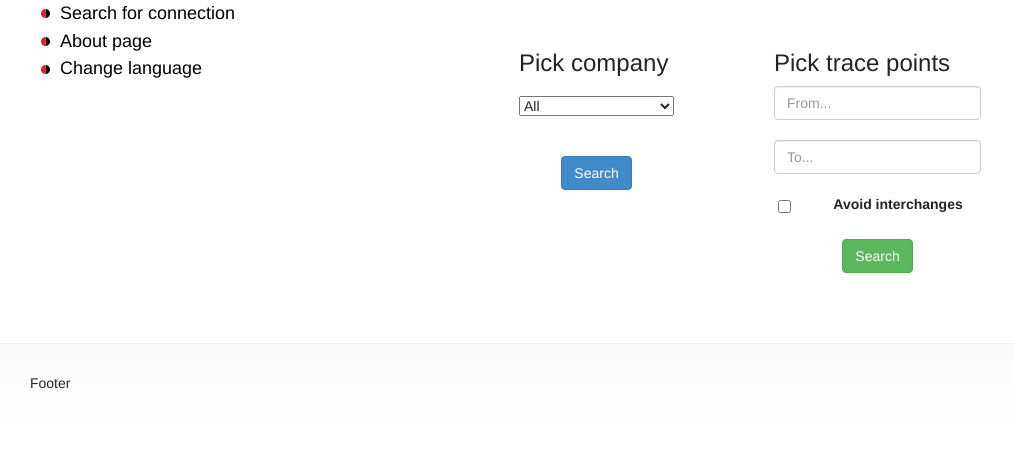
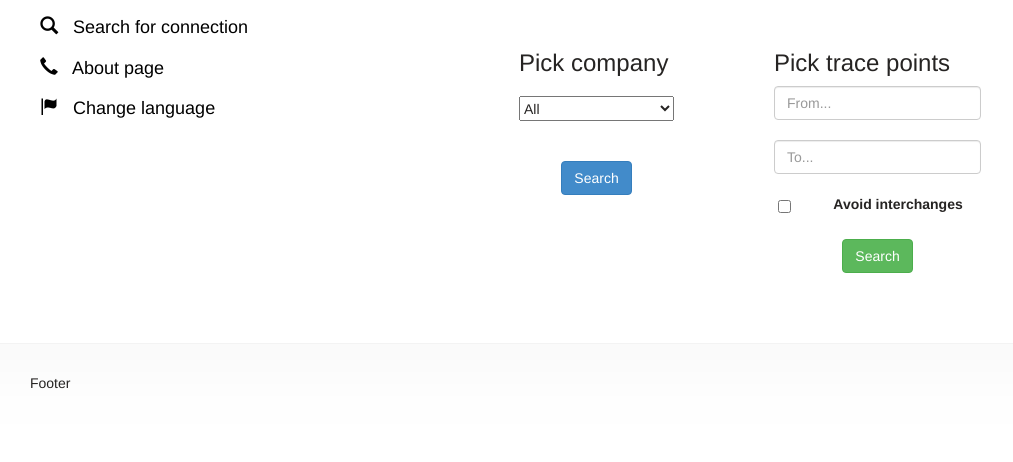
Before and after one commit to alanhawrot/jadebusem, a Django app: page / in a window 1280 px wide. Shown: the part 120-582 px from the top of the page, without its empty margins (0-1013 px from the left). Run offline with Django 3.2, Linux system fonts and the light colour scheme; data comes from the database, SQL or seed files in the repository; both versions use the stored data as it was after the commit; parts of the project's set-up code (start-up, migrations or seed data) failed here and were passed over; some libraries are stand-ins or nearby versions.

Commit message:
reworked main menu

```diff
--- a/site/static/styles/basic.css
+++ b/site/static/styles/basic.css
@@ -168,21 +168,19 @@ nav {
 }
 
 .li-nav-main-menu {
-    background-image: url("/static/images/li1.png");
-    background-repeat: no-repeat;
-    background-position: 1px center;
-    padding: 1px;
-    padding-left: 20px;
+    /*background: url("/static/images/li1.png") no-repeat 1px center;*/
+    padding: 15px 0px 0px 0px;
 }
-
+.li-nav-main-menu span {
+    margin-right: 10px;
+}
 li .li-nav-main-menu {
     background-image: url("/static/images/li2.png");
 }
 
-input {
-    border: 1px solid goldenrod;
+select {
+    height: 25px;
 }
-
 /*.select-form {*/
     /*border: 1px solid #efefef;*/
     /*-moz-appearance: none; *//* Firefox */
--- a/site/templates/jadebusem_site/nav.html
+++ b/site/templates/jadebusem_site/nav.html
@@ -1,12 +1,36 @@
 {% load i18n %}
-<ul class="ul-nav-main-menu">
-    <li class="li-nav-main-menu"><a href="{% url "SearchEngine.views.search" %}">{% trans 'Search for connection' %}</a>
+<ul class="breadcrumbu" class="ul-nav-main-menu" style="list-style: none;">
+    <li class="li-nav-main-menu">
+        <a href="{% url "SearchEngine.views.search" %}">
+            <span class="glyphicon glyphicon-search"></span>
+            {% trans 'Search for connection' %}
+        </a>
     </li>
     {% if login %}
-        <li class="li-nav-main-menu"><a href={% url "schedules.views.show_list" %}>{% trans 'My schedules' %}</a></li>
-        <li class="li-nav-main-menu"><a href={% url "schedules.views.add" %}>{% trans 'Add schedule' %}</a></li>
+        <li class="li-nav-main-menu">
+            <a href={% url "schedules.views.show_list" %}>
+                <span class="glyphicon glyphicon-list-alt"></span>
+                {% trans 'My schedules' %}
+            </a>
+        </li>
+
+        <li class="li-nav-main-menu">
+            <a href={% url "schedules.views.add" %}>
+                <span class="glyphicon glyphicon-pencil"></span>
+                {% trans 'Add schedule' %}
+            </a>
+        </li>
     {% endif %}
-    <li class="li-nav-main-menu"><a href={% url "jadebusem_site.views.about" %}>{% trans 'About page' %}</a></li>
-    <li class="li-nav-main-menu"><a href={% url "jadebusem_site.views.language" %}>{% trans 'Change language' %}</a>
+    <li class="li-nav-main-menu">
+        <a href={% url "jadebusem_site.views.about" %}>
+            <span class="glyphicon glyphicon-earphone"></span>
+            {% trans 'About page' %}
+        </a>
+    </li>
+    <li class="li-nav-main-menu">
+        <a href={% url "jadebusem_site.views.language" %}>
+            <span class="glyphicon glyphicon-flag"></span>
+            {% trans 'Change language' %}
+        </a>
     </li>
 </ul>
```
Also changed, not shown: other parts of site/static/styles/basic.css (+0 -47 lines), site/db.sqlite.
